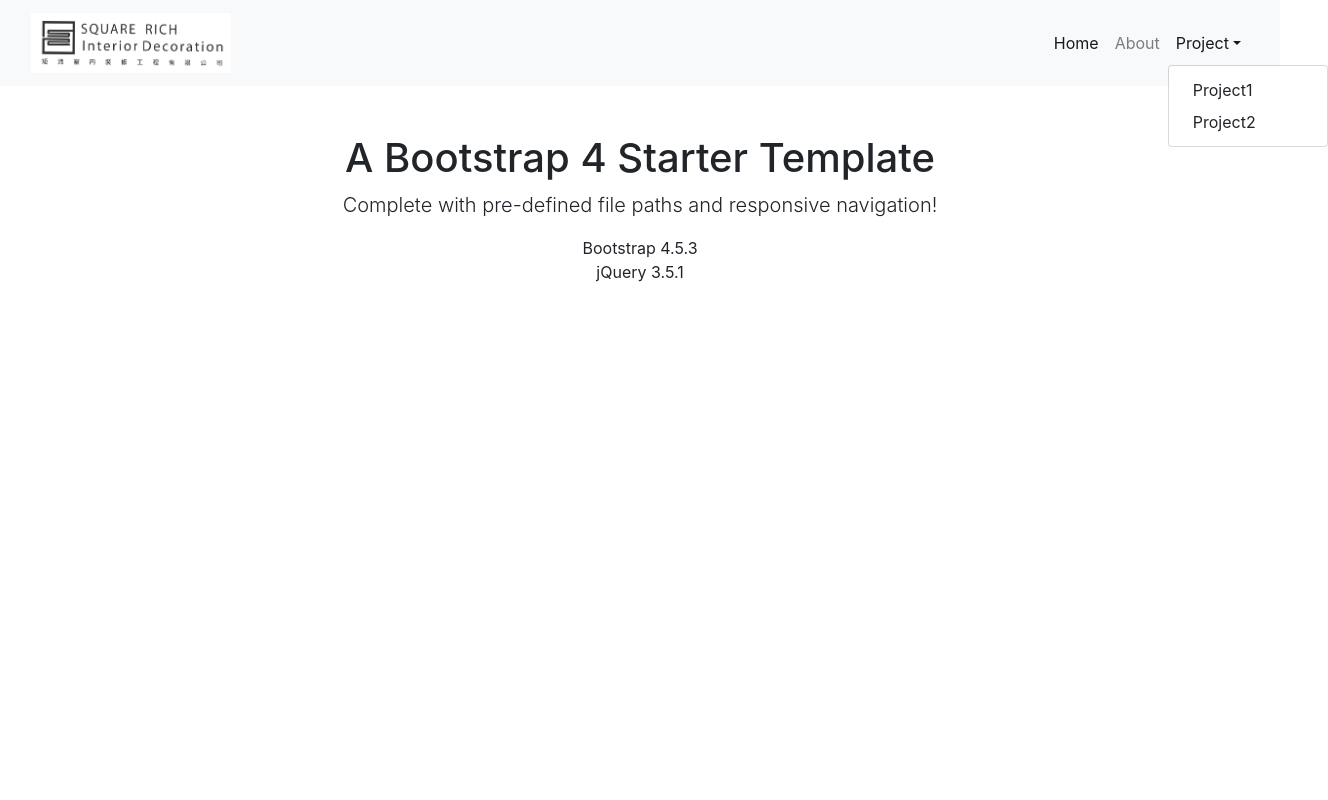
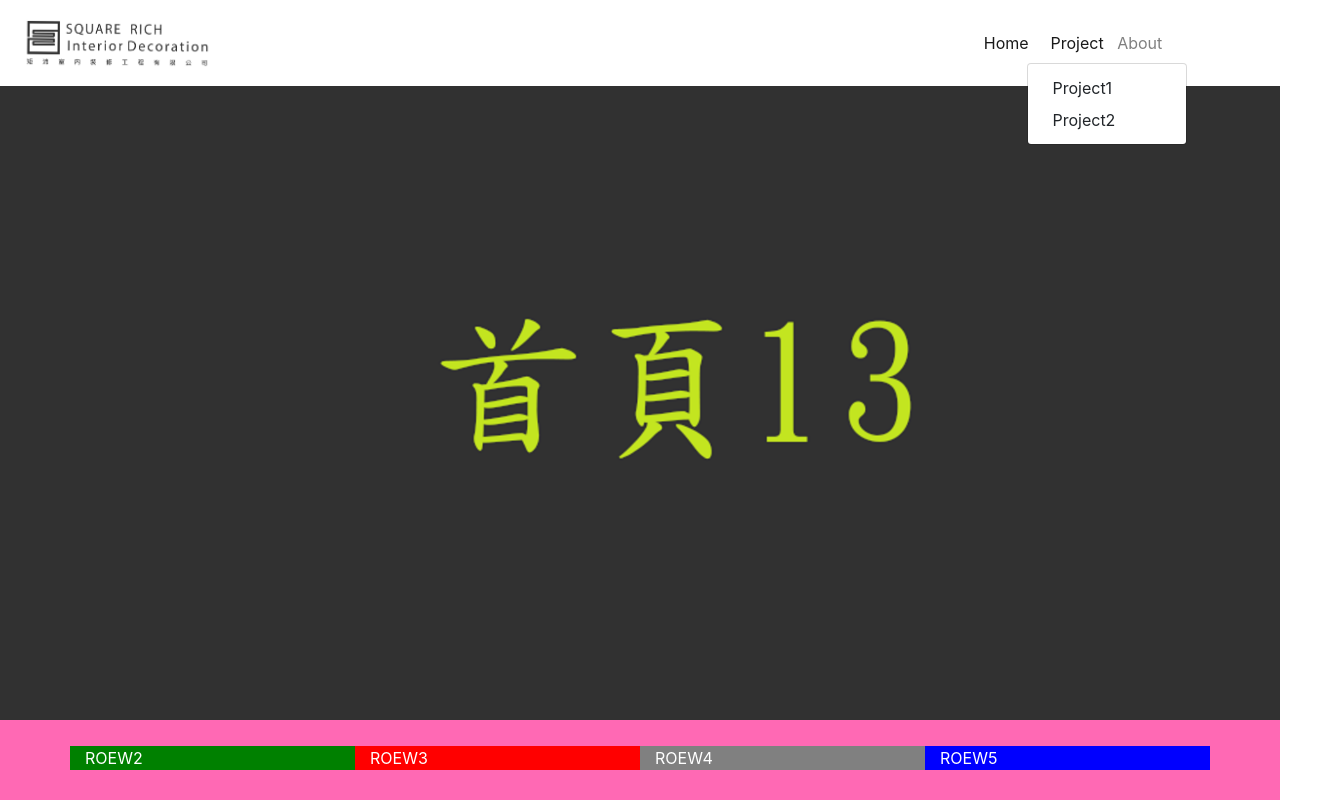
Before and after one commit to six0860613/SquareRich, a website: page index.html in a window 1280 px wide. Both pictures are taken after a click on the link "Project". Shown: the whole page, 1328 px wide, since content can reach past the window. Drawn offline with Linux system fonts and the light colour scheme.

Commit message:
index page add navbar button transmition scaleY+opacity add footer add background carousel

```diff
--- a/index.html
+++ b/index.html
@@ -13,71 +13,111 @@
   <link rel="icon" href="/image/icon.JPG">
   <!-- Bootstrap core CSS -->
   <link href="vendor/bootstrap/css/bootstrap.min.css" rel="stylesheet">
+  <link href="style.css" rel="stylesheet">
 
 </head>
 
 <body>
-
   <!-- Navigation -->
   <!-- .navbar-expand-{sm|md|lg|xl}決定在哪個斷點以上就出現漢堡式選單 -->
   <!-- navbar-dark 文字顏色 .bg-dark 背景顏色 -->
-  <nav class="navbar navbar-expand-lg navbar-light bg-light">
-  <div class="container-fluid">
+  <nav class="navbar navbar-expand-md navbar-light">
+
     <!-- .navbar-brand 左上LOGO位置 -->
     <a class="navbar-brand" href="index.html">
       <img src="image/logo.jpg" width="200" height="60" class="d-inline-block align-top" alt="SR">
     </a>
     <!-- .navbar-toggler 漢堡式選單按鈕 -->
-    <button class="navbar-toggler" type="button" data-toggle="collapse" data-target="#navbarSupportedContent" aria-controls="navbarSupportedContent" aria-expanded="false" aria-label="Toggle navigation">
-      <!-- .navbar-toggler-icon 漢堡式選單Icon -->
+    <button class="navbar-toggler" type="button" data-toggle="collapse" data-target="#navbarSupportedContent"
+      aria-controls="navbarSupportedContent" aria-expanded="false" aria-label="Toggle navigation">
+      <!-- 漢堡式選單Icon -->
       <span class="navbar-toggler-icon"></span>
     </button>
 
-    <!-- .collapse.navbar-collapse 用於外層中斷點群組和隱藏導覽列內容 -->
+    <!-- .collapse.navbar-collapse  -->
     <!-- 選單項目&漢堡式折疊選單 -->
-    <div class="collapse navbar-collapse" id="navbarSupportedContent">
+    <div class="collapse navbar-collapse navbar-collapse-bg" id="navbarSupportedContent">
         <ul class="navbar-nav ml-auto">
-        <!-- active表示當前頁面 -->
-        <li class="nav-item active">
-          <a class="nav-link" href="#">Home<span class="sr-only">(current)</span></a>
+          <li class="nav-item active col-4 home-hover">
+            <a class="nav-link home-text1" href="#">Home</a>
+            <a class="nav-link home-text2" href="#">首頁</a>
           </li>
-        <li class="nav-item">
-          <a class="nav-link" href="#">About</a>
-        </li>
-        <!-- .dropdown Navbar選項使用下拉式選單 -->
-        <li class="nav-item dropdown">
+          <!-- .dropdown menu -->
+          <li class="nav-item dropdown col-4 home-hover">
             <a class="nav-link dropdown-toggle" href="#" id="navbarDropdownMenuLink" data-toggle="dropdown" aria-haspopup="true" aria-expanded="false">Project</a>
-          <!-- .dropdown-menu 下拉選單內容 -->
             <div class="dropdown-menu" aria-labelledby="navbarDropdownMenuLink">
               <a class="dropdown-item" href="#">Project1</a>
               <a class="dropdown-item" href="#">Project2</a>
             </div>
           </li>
+          <li class="nav-item col-4 home-hover">
+            <a class="nav-link home-text1" href="#">About</a>
+            <a class="nav-link home-text2" href="#">關於</a>
+          </li>
         </ul>
-
-    </div>
-
     </div>
   </nav>
 
-  <!-- Page Content -->
-  <div class="container">
+
+
+  <!-- 可以輪播的Banner圖片 -->
+  <header>
+    <!-- 以下是一個 slider -->
+    <div id="carouselSlider" class="carousel slide" data-ride="carousel" data-interval="3000">
+      <!-- 以下是 slider 下方的指示器 -->
+      <ol class="carousel-indicators">
+        <li data-target="#carouselSlider" data-slide-to="0" class="active"></li>
+        <li data-target="#carouselSlider" data-slide-to="1"></li>
+        <li data-target="#carouselSlider" data-slide-to="2"></li>
+      </ol>
+      <!-- 以下是 slider 中的影像圖片區 -->
+      <div class="carousel-inner">
+        <div class="carousel-item active"></div>
+        <div class="carousel-item"></div>
+        <div class="carousel-item"></div>
+      </div>
+      <!-- 以下是 slider 左右方向的控制區 -->
+      <a class="carousel-control-prev" href="#carouselSlider" role="button" data-slide="prev">
+        <span class="carousel-control-prev-icon" aria-hidden="true"></span>
+        <span class="sr-only">Previous</span>
+      </a>
+      <a class="carousel-control-next" href="#carouselSlider" role="button" data-slide="next">
+        <span class="carousel-control-next-icon" aria-hidden="true"></span>
+        <span class="sr-only">Next</span>
+      </a>
+
+    </div>
+  </header>
+
+  <!-- Footer -->
+  <footer class="footer">
+    <div class="container footer-content">
       <div class="row">
-      <div class="col-lg-12 text-center">
-        <h1 class="mt-5">A Bootstrap 4 Starter Template</h1>
-        <p class="lead">Complete with pre-defined file paths and responsive navigation!</p>
-        <ul class="list-unstyled">
-          <li>Bootstrap 4.5.3</li>
-          <li>jQuery 3.5.1</li>
-        </ul>
+        <div class="col bg-2">ROEW2</div>
+        <div class="col bg-3">ROEW3</div>
+        <div class="col bg-4">ROEW4</div>
+        <div class="col bg-5">ROEW5</div>
       </div>
     </div>
-  </div>
+  </footer>
 
 
   <!-- Bootstrap core JavaScript -->
   <script src="vendor/jquery/jquery.slim.min.js"></script>
   <script src="vendor/bootstrap/js/bootstrap.bundle.min.js"></script>
+  <script>
+    /* dropdown-menu觸發由click改為hover */
+    $(document).ready(function(){
+        $(".dropdown").hover(function(){
+            var dropdownMenu = $(this).children(".dropdown-menu");
+            if(dropdownMenu.is(":visible")){
+                dropdownMenu.parent().toggleClass("open");
+            }
+        });
+    });
+
+    </script>
+
 
 </body>
 
--- /dev/null
+++ b/style.css
@@ -0,0 +1,157 @@
+html,body{
+    height: 100%;
+}
+.navbar-top{
+    position: sticky;
+    top: 0;
+    width: 100%;
+    height:10%;
+}
+header {
+    height: 80%;
+    position: relative;
+    background-color: rgb(255, 255, 255);
+}
+
+.footer{
+    position: fixed;
+    bottom: 0;
+    width: 100%;
+    height:10%;
+    background-color: hotpink;
+    color:white;
+}
+
+.img{
+    max-width:100%; /* 圖片放大比例不超過原圖大小 */
+    height:auto;
+}
+
+
+/* carousel部分 */
+
+
+.carousel {
+    height: 100%;
+}
+.carousel-inner, .carousel-item {
+    height: 100%;
+}
+.carousel-item {
+    background-size: cover;
+    background-position: center;
+}
+.carousel-item:nth-of-type(1) {
+    background-image:url('image/index_slide_1.png');
+}
+.carousel-item:nth-of-type(2) {
+    background-image:url('image/index_slide_2.png');
+}
+.carousel-item:nth-of-type(3) {
+    background-image:url('image/index_slide_3.png');
+}
+
+
+/* 滑鼠滑入顯示按鈕 */
+.carousel-control-prev, .carousel-control-next, .carousel-indicators {
+opacity: 0;
+/* Firefox */
+-moz-transition-property: opacity;
+-moz-transition-duration: 0.2s;
+-moz-transition-delay: 0.2s;
+/* WebKit */
+-webkit-transition-property: opacity;
+-webkit-transition-duration: 0.2s;
+-webkit-transition-delay: 0.2s;
+/* Opera */
+-o-transition-property: opacity;
+-o-transition-duration: 0.2s;
+-o-transition-delay: 0.2s;
+/* chrome */
+transition-property: opacity;
+transition-duration: 0.2s;
+transition-delay: 0.2s;
+}
+.carousel-control-prev:hover .carousel-control-prev,
+.carousel-control-next:hover .carousel-control-next{
+opacity: 1.0;
+}
+@media (max-width: 768px) {
+    .carousel:hover .carousel-control-prev,
+    .carousel:hover .carousel-control-next{
+    opacity: 1.0;
+    }
+}
+
+
+/* navbar部分 */
+
+@media (max-width: 768px) {
+     .navbar-collapse-bg{
+        background-color: rgba(99, 90, 90, 0.308);
+    }
+    .home-text2{
+        display:none;
+    }
+}/* 摺疊選單背景 */
+
+.dropdown:hover .dropdown-menu{
+    display: block;
+}/* dropdown-menu觸發由click改為hover */
+
+.dropdown-menu{
+    margin-top: 0;
+}
+
+.dropdown-toggle::after {
+    display:none;
+}/* 隱藏dropdown-menu旁的箭頭 */
+
+/* 按鈕滑入滑出效果 */
+@media(min-width: 768px){
+    .navbar-nav{
+        width:200px;
+        margin-right: 10%;
+    }
+    .home-hover{position: relative;}
+    .home-text1{
+        position: absolute;
+        -webkit-transition: opacity 0.3s ease-in-out;
+        -moz-transition: opacity 0.3s ease-in-out;
+        -o-transition: opacity 0.3s ease-in-out;
+        transition: opacity 0.3s ease-in-out;
+    }
+    .home-text2{
+        position: absolute;
+        transform:scaleY(0);
+        transition:transform 0.2s;
+    }
+
+    .home-hover:hover .home-text1{opacity: 0;}
+    .home-hover:hover .home-text2{transform:scaleY(1);}
+}
+
+
+
+
+
+
+/* footer部分 */
+
+.bg-2{
+    background-color: green;
+}
+.bg-3{
+    background-color: red;
+}
+.bg-4{
+    background-color: gray;
+}
+.bg-5{
+    background-color: blue;
+}
+
+.footer-content{
+    height:100%;
+    margin-top:2%;
+}
```
Also changed, not shown: image/index_bg.jpg (added), image/index_slide_1.png (added), image/index_slide_2.png (added), image/index_slide_3.png (added). Lines whose indentation alone changed are shown as unchanged.
